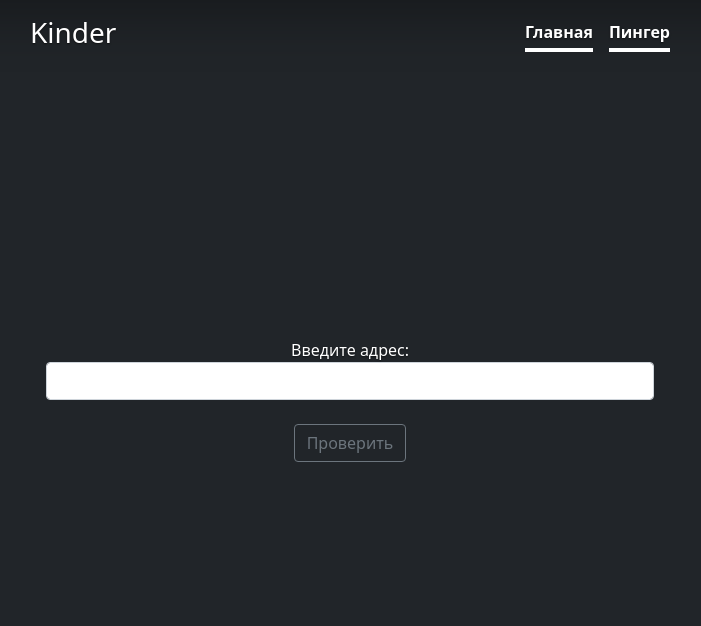
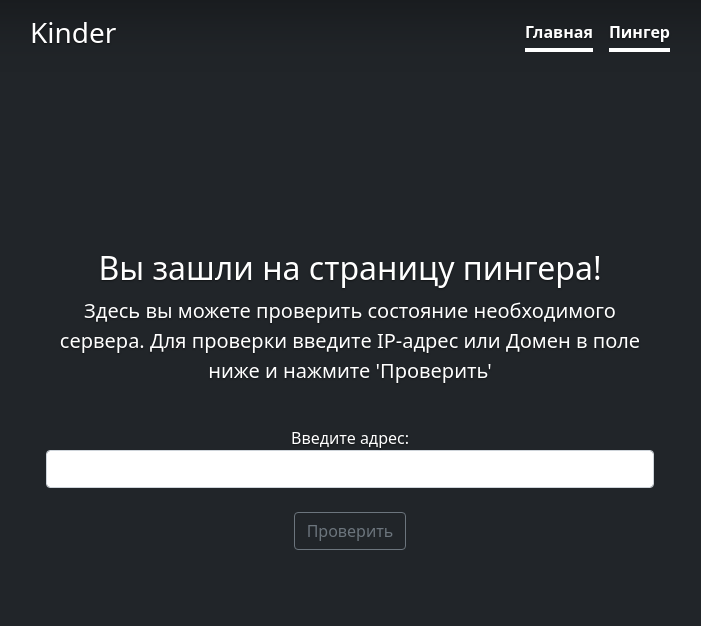
Before and after one commit to RTHeLL/Final-Project, a Flask app: page /pinger/ in a window 1280 px wide. Shown: the top 626 px of the page, without its empty margins (290-991 px from the left). Run offline with Flask 2, Linux system fonts and the light colour scheme; parts of the project's set-up code (start-up, migrations or seed data) failed here and were passed over.

Commit message:
Update: Add pinger

```diff
--- a/blueprints/pinger/templates/pinger_index.html
+++ b/blueprints/pinger/templates/pinger_index.html
@@ -1,7 +1,14 @@
 {% extends 'base.html' %}
+
+{% block title %} Pinger {% endblock %}
 
 {% block content %}
     {% with messages = get_flashed_messages() %}
+        <h2>Вы зашли на страницу пингера!</h2>
+        <p class="lead">Здесь вы можете проверить состояние необходимого сервера.
+            Для проверки введите IP-адрес или Домен в поле ниже и нажмите 'Проверить'</p>
+        <br>
+
         {% if messages %}
             {% for message in messages %}
                 {% if addr_response %}
@@ -15,6 +22,7 @@
                 {% endif %}
             {% endfor %}
         {% endif %}
+
         <form action="{{ url_for('pinger.pinger_handler') }}" method="POST">
             <div class="cp_login">
                 <div class="form-group">
--- a/templates/index.html
+++ b/templates/index.html
@@ -1,7 +1,7 @@
 {% extends 'base.html' %}
 
 {% block content %}
-<h1>Добро пожаловать!</h1>
+    <h1>Добро пожаловать!</h1>
     <p class="lead">Если Вы видите данную страницу без ошибок, то сервер успешно запущен!</p>
     <p class="blockquote-footer">Сегодня {{ date }}</p>
 {% endblock %}
```
